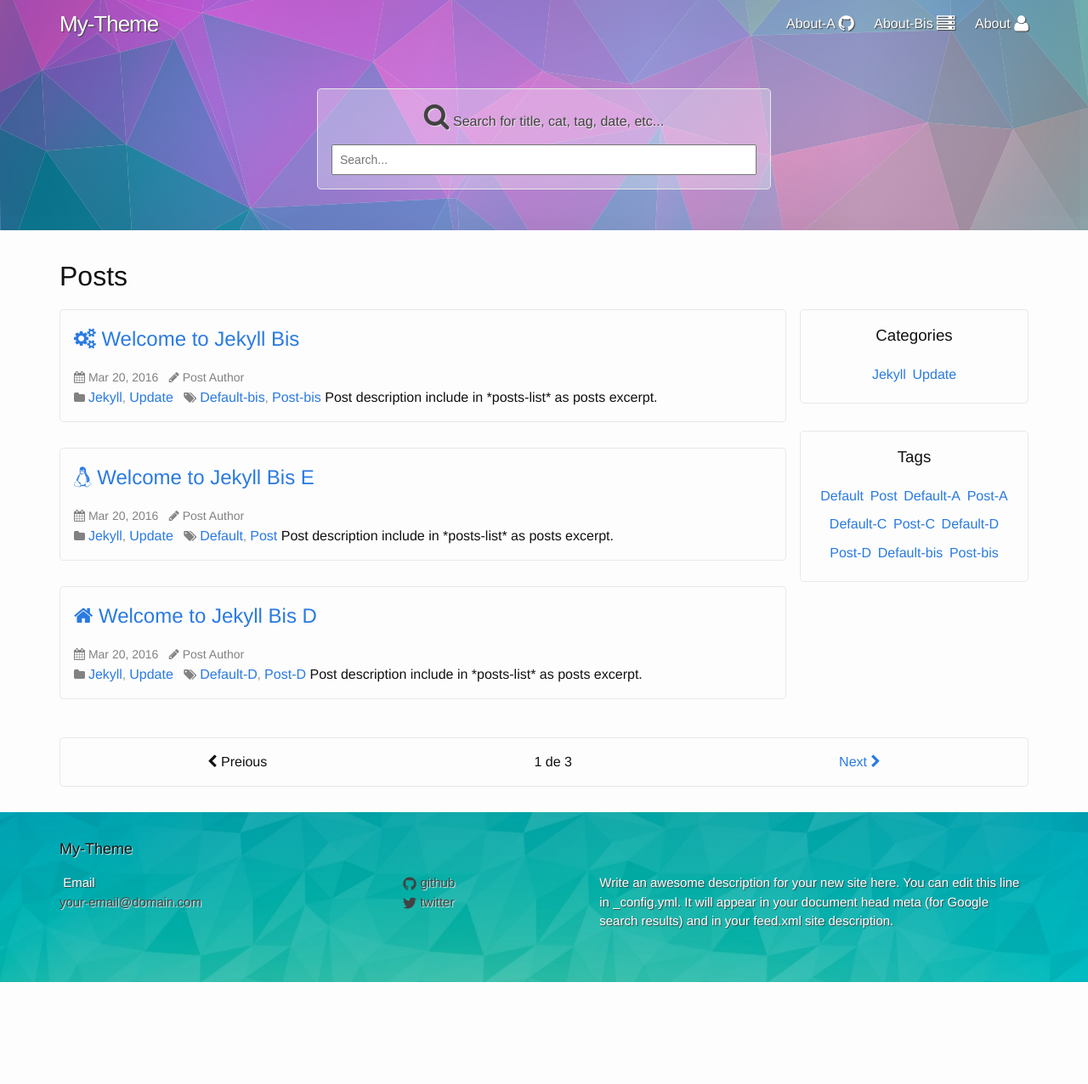
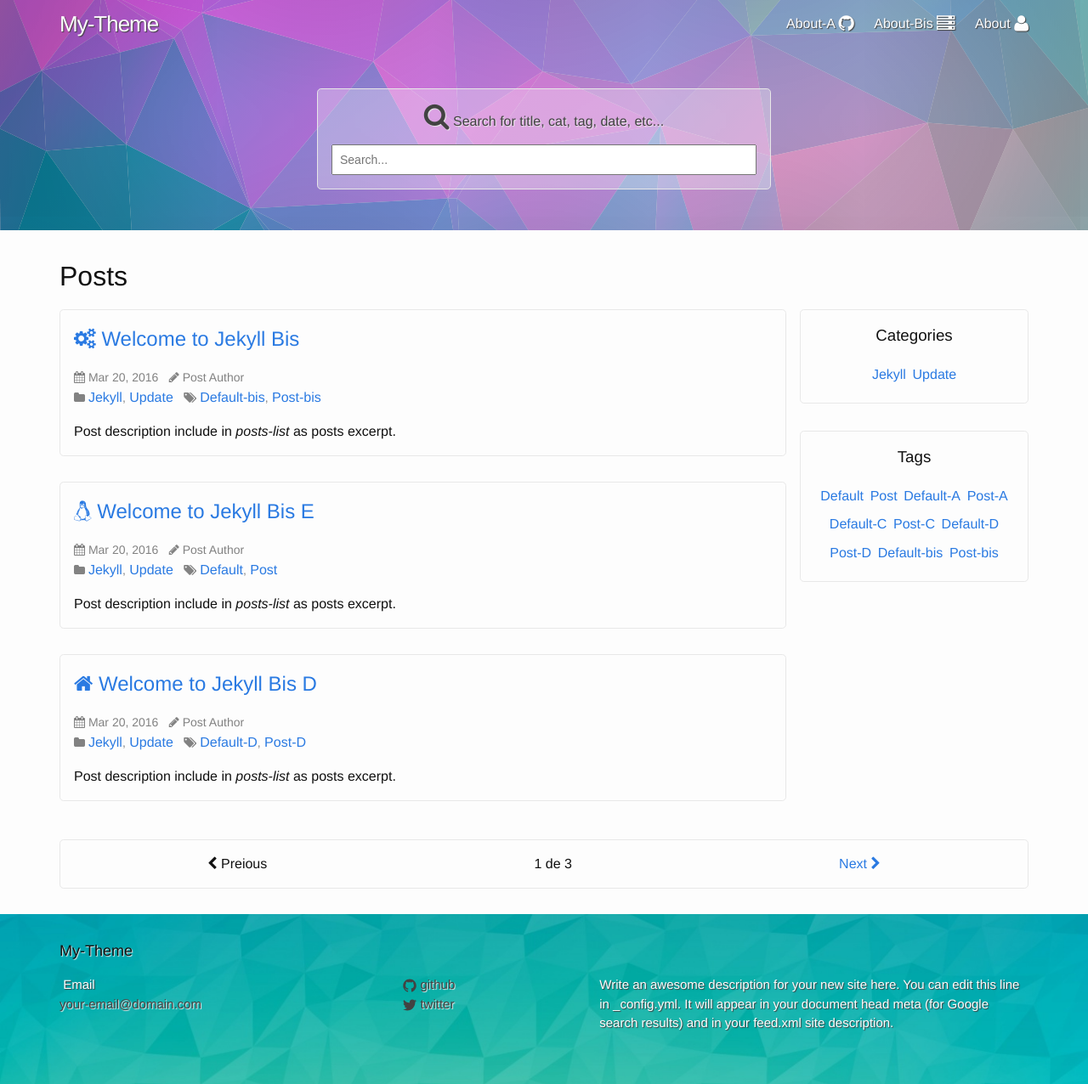
Before and after one commit to BCasal/Jekyll-Blog-Example, a Jekyll site: the page built from index.html, in a window 1280 px wide. Shown: the whole page at 85% size. Built offline with Jekyll 4.4.1, drawn with Linux system fonts in a browser that asks for light colours; the list of posts is cut into pages by our own code; before the commit the page ends 1156 px from its top, so only the background shows below that.

Commit message:
Añadir markdownify en post.description y corregir la condición del if

```diff
--- a/index.html
+++ b/index.html
@@ -31,8 +31,8 @@ layout: default
               <a href="{{ site.baseurl }}/tags/#{{ tag }}" title="{{ tag }}" rel="tag">{{ tag }}</a><span class="post-meta">{% unless post.tags.last == tag %},{% endunless %}</span>
             {% endfor %}
           <!-- post-excerpt -->
-          {% if post.description !=nill %}
-            <span class="excerpt">{{ post.description }}</span>
+          {% if post.description != nill %}
+            <span class="excerpt">{{ post.description | markdownify }}</span>
           {% else %}
             <span class="excerpt">{{ post.excerpt }}</span>
           {% endif %}
```
